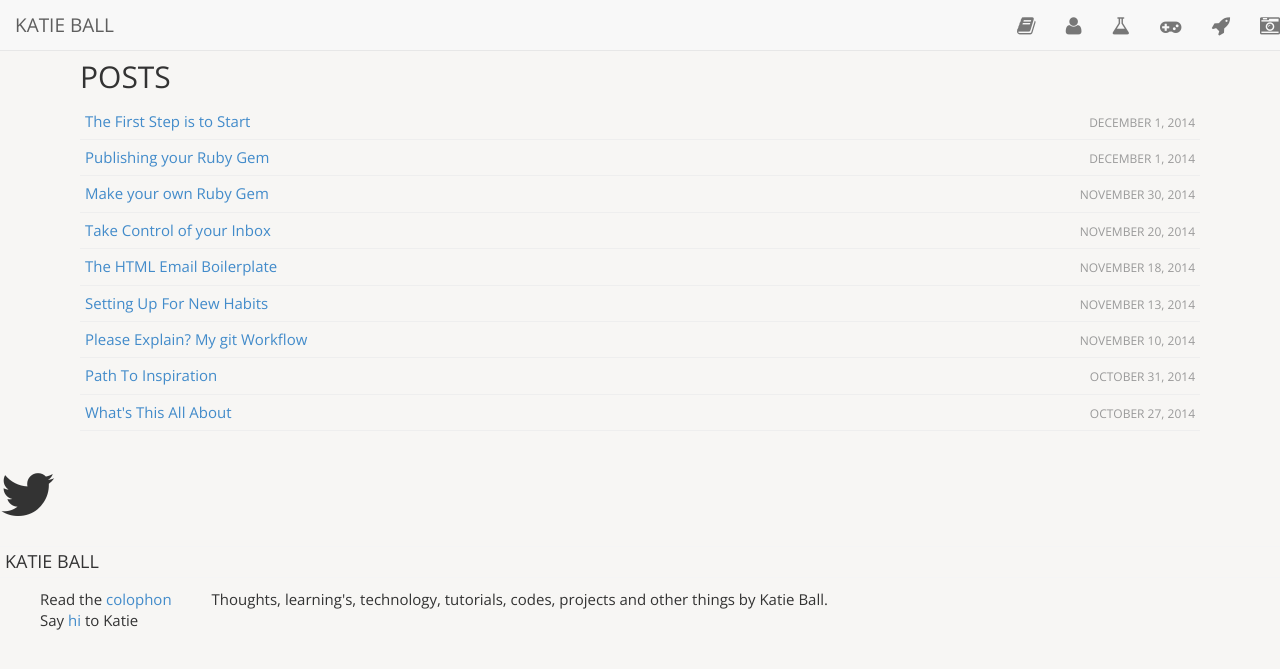
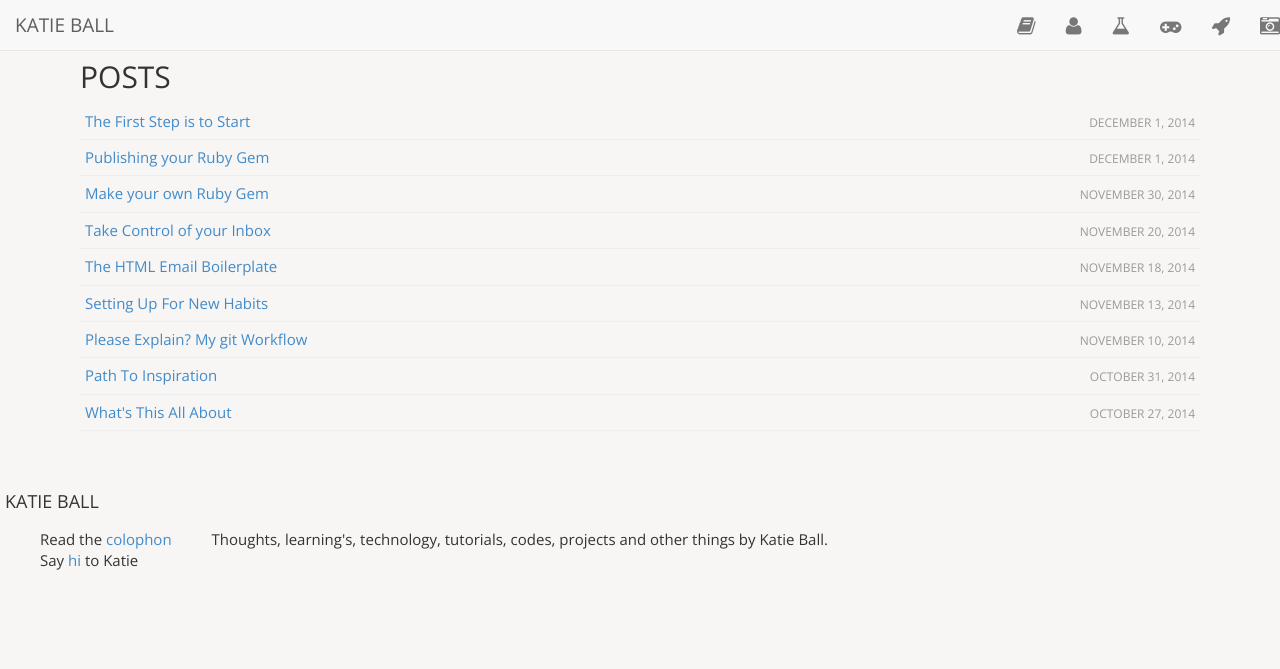
Before and after one commit to roachhd/roachhd.github.io, a Jekyll site: the page built from index.html, in a window 1280 px wide. Shown: the top 669 px of the page. Built offline with Jekyll 4.4.1, drawn with Linux system fonts in a browser that asks for light colours; nearby versions of some CDN libraries.

Commit message:
Update footer.html

```diff
--- a/_includes/footer.html
+++ b/_includes/footer.html
@@ -1,5 +1,4 @@
 <footer class="site-footer">
-<i class="fa fa-twitter fa-4x"></i>
   <div class="wrapper">
 
     <h2 class="footer-heading">{{ site.title }}</h2>
@@ -15,18 +14,20 @@
       <div class="footer-col  footer-col-2">
         <ul class="social-media-list">
           {% if site.github_username %}
-          <li>  <i class="fa fa-twitter fa-4x"></i>
+          <li>
             <a href="https://github.com/{{ site.github_username }}">
               <span class="username">{{ site.github_username }}</span>
             </a>
+<i class="fa fa-github fa-4x"></i>
           </li>
           {% endif %}
 
           {% if site.twitter_username %}
-          <li> <i class="fa fa-twitter fa-4x"></i>
+          <li>
             <a href="https://twitter.com/{{ site.twitter_username }}">
              <span class="username">{{ site.twitter_username }}</span>
             </a>
+<i class="fa fa-twitter fa-4x"></i>
           </li>
           {% endif %}
         </ul>
```
